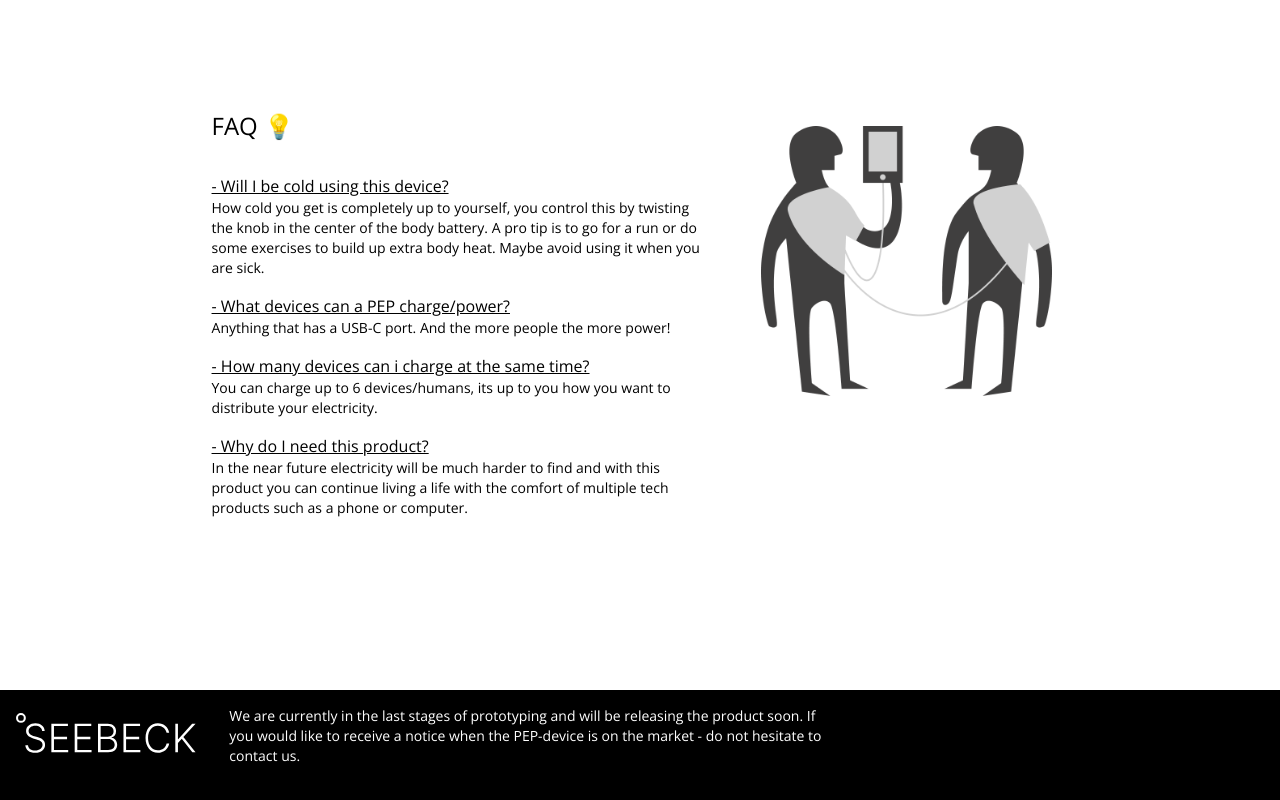
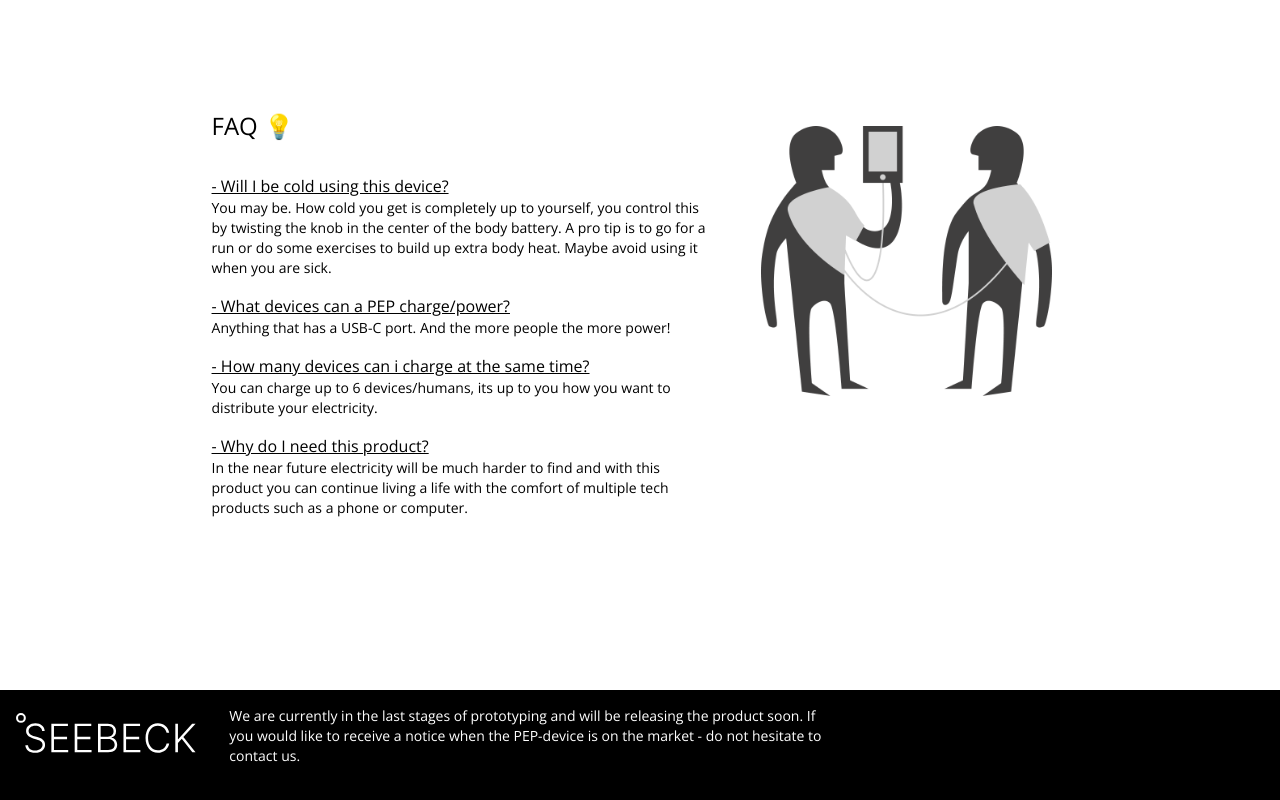
Before and after one commit to Braxmaster/master_thesis_website, a React (Create React App) app: page / in a window 1280 px wide. Shown: the part 5294-6094 px from the top of the page. Built offline with nearby package versions, Linux system fonts and the light colour scheme.

Commit message:
A realy minor change to the faq

```diff
--- a/src/Faq.js
+++ b/src/Faq.js
@@ -30,7 +30,7 @@ function Faq(props) {
           </Grid>
           <Grid item xs={12}>
             <Typography variant="body2" align="left">
-              How cold you get is completely up to yourself, you control this by
+              You may be. How cold you get is completely up to yourself, you control this by
               twisting the knob in the center of the body battery. A pro tip is
               to go for a run or do some exercises to build up extra body heat.
               Maybe avoid using it when you are sick.
```
